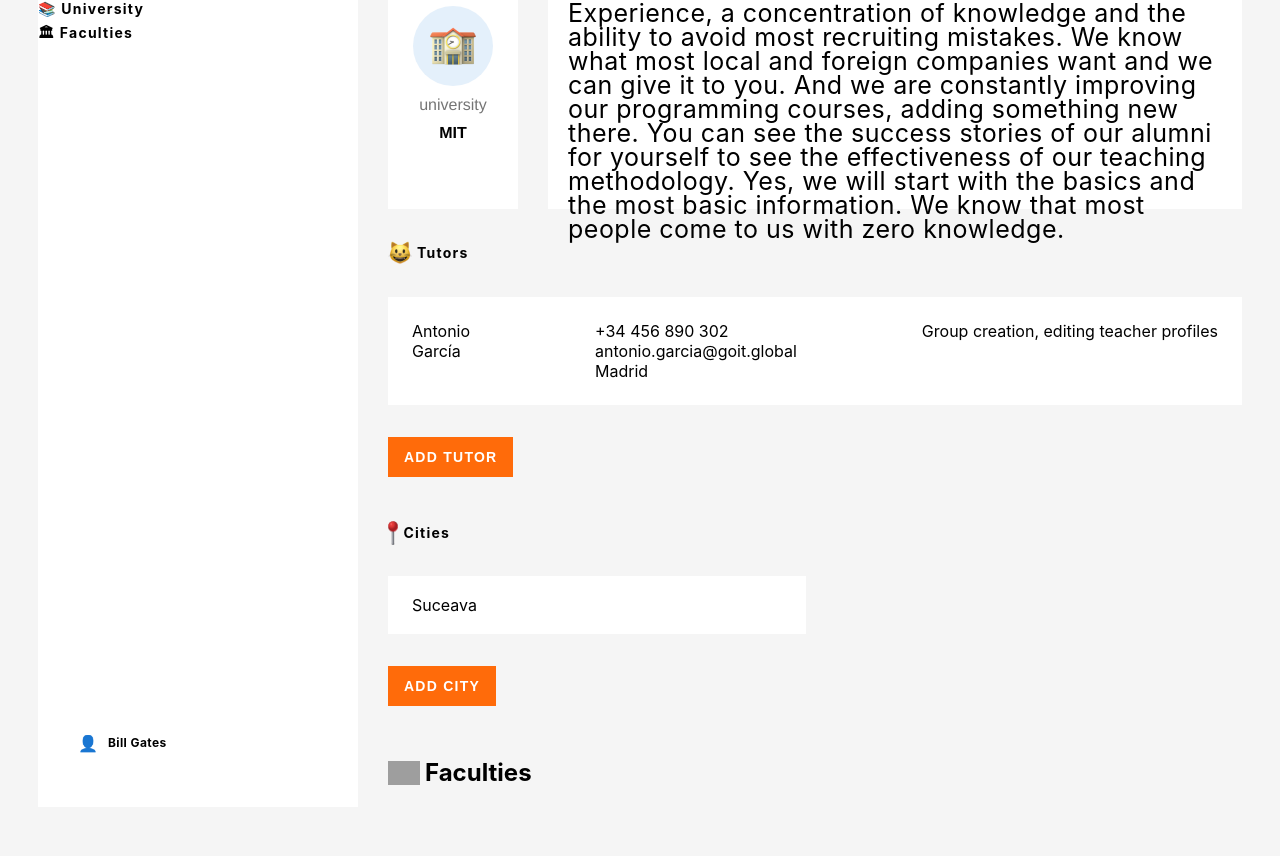
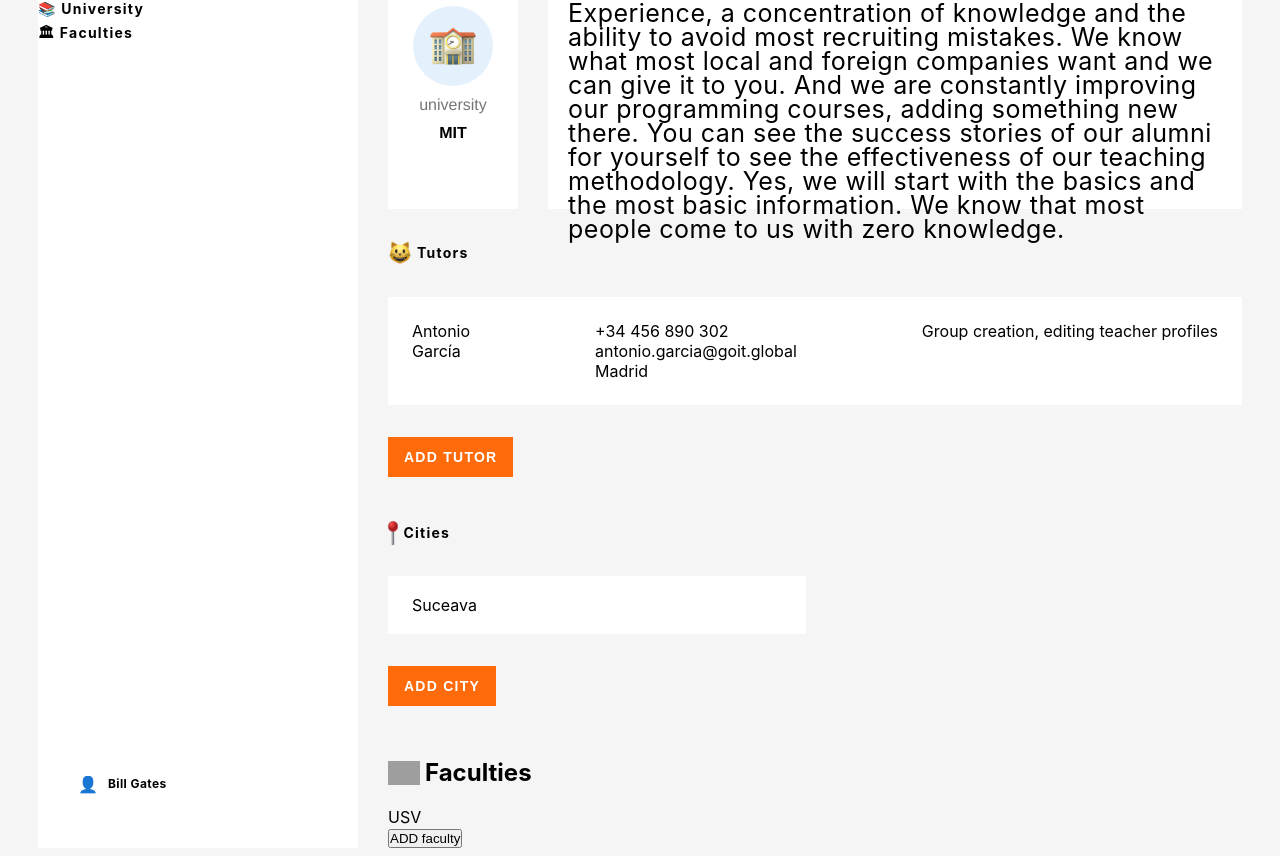
Before and after one commit to reutmihai/UniversityApp, a React (Vite) app: page / in a window 1280 px wide. Shown: the part 107-963 px from the top of the page. Before the commit the page ends 922 px from the top, so only its background shows below. Built offline with nearby package versions, Linux system fonts and the light colour scheme; grey boxes are pictures that could not be loaded.

Commit message:
add faculties & addfaculty components

```diff
--- /dev/null
+++ b/src/components/AddFaculty/AddFaculty.jsx
@@ -0,0 +1,37 @@
+import React, { Component } from 'react';
+import styles from '../AddFaculty/AddFaculty.module.css'
+
+export default class AddFaculty extends Component {
+    state = {
+        name: '',
+    }
+
+    handleSubmit = e => {
+        e.preventDefault();
+        this.props.onAddFaculty(this.state);
+    };
+
+    handleChange = e => {
+        const { name, value } = e.target;
+        this.setState({ name: value});
+    }
+  render() {
+    const { name } = this.state;
+    return (
+      <form className={styles["faculties-form"]} onSubmit={this.handleSubmit}>
+        <h2 className={styles["faculty-title"]}>Adding a faculty</h2>
+        <input
+          type="text"
+          value={name}
+          name="name"
+          placeholder="Faculty"
+          onChange={this.handleChange}
+          required
+        />
+        <button type="submit" disabled={!name}>
+          ADD
+        </button>
+      </form>
+    );
+  }
+}
--- a/src/components/Cities/Cities.jsx
+++ b/src/components/Cities/Cities.jsx
@@ -15,7 +15,7 @@ export default class Cities extends Component {
   };
 
   renderCities = cities => {
-    if (!cities || cities.length === 9) {
+    if (!cities || cities.length === 0) {
       return <div>There are no cities yet</div>;
     }
     return cities.map(city => {
--- a/src/components/Faculties/Faculties.jsx
+++ b/src/components/Faculties/Faculties.jsx
@@ -1,15 +1,62 @@
 import React, { Component } from 'react';
 import { Icon } from '../../components/Common/Icon/Icon';
 import styles from '../Faculties/Faculties.module.css';
+import AddFaculty from '../AddFaculty/AddFaculty';
+
 
 export default class Faculties extends Component {
+  state = {
+    isAddFacultyVisible: false,
+    faculties: [
+      {
+        name: 'USV',
+        id: Date.now(),
+      },
+    ],
+  };
+
+  renderFaculties = faculties => {
+    if(!faculties || faculties.length === 0) {
+      return <div>There are no faculties yet</div>;
+    }
+
+    return faculties.map(faculty => {
+      return (
+        <div key={faculty.id} className=''>
+          <span className=''>{faculty.name}</span>
+        </div>
+      );
+    });
+  };
+
+  handleAddFaculty = faculty => {
+    const newId = Date.now();
+    const addNewFaculty = {
+      name: faculty.name,
+      id: newId,
+    };
+
+    this.setState(prevState => {
+      return {
+        faculties: [...prevState.faculties, addNewFaculty],
+        isAddFacultyVisible: false,
+      };
+    });
+  };
+
   render() {
+    const {isAddFacultyVisible, faculties } = this.state;
     return (
       <section className={styles['faculties-section']}>
         <div className={styles['title-icon']}>
           <Icon variant="pencil" label="pencil" />
           <h1>Faculties</h1>
         </div>
+        <div className=''>{this.renderFaculties(faculties)}</div>
+        {isAddFacultyVisible && <AddFaculty onAddFaculty={this.handleAddFaculty} />}
+        <button onClick={() => this.setState({ isAddFacultyVisible: true })}>
+        ADD faculty
+        </button>
       </section>
     );
   }
```
Also changed, not shown: src/components/AddFaculty/AddFaculty.module.css (added).
